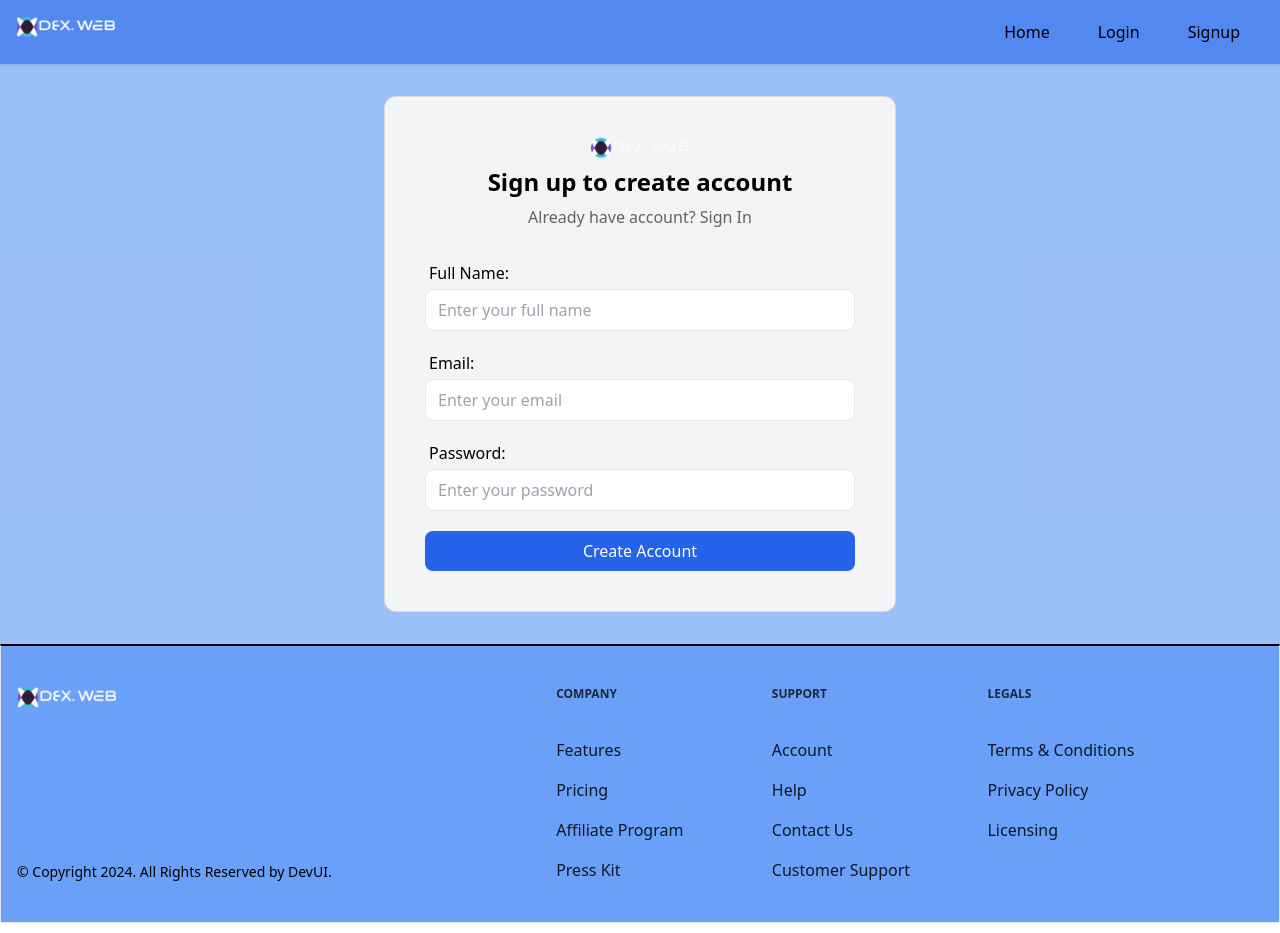
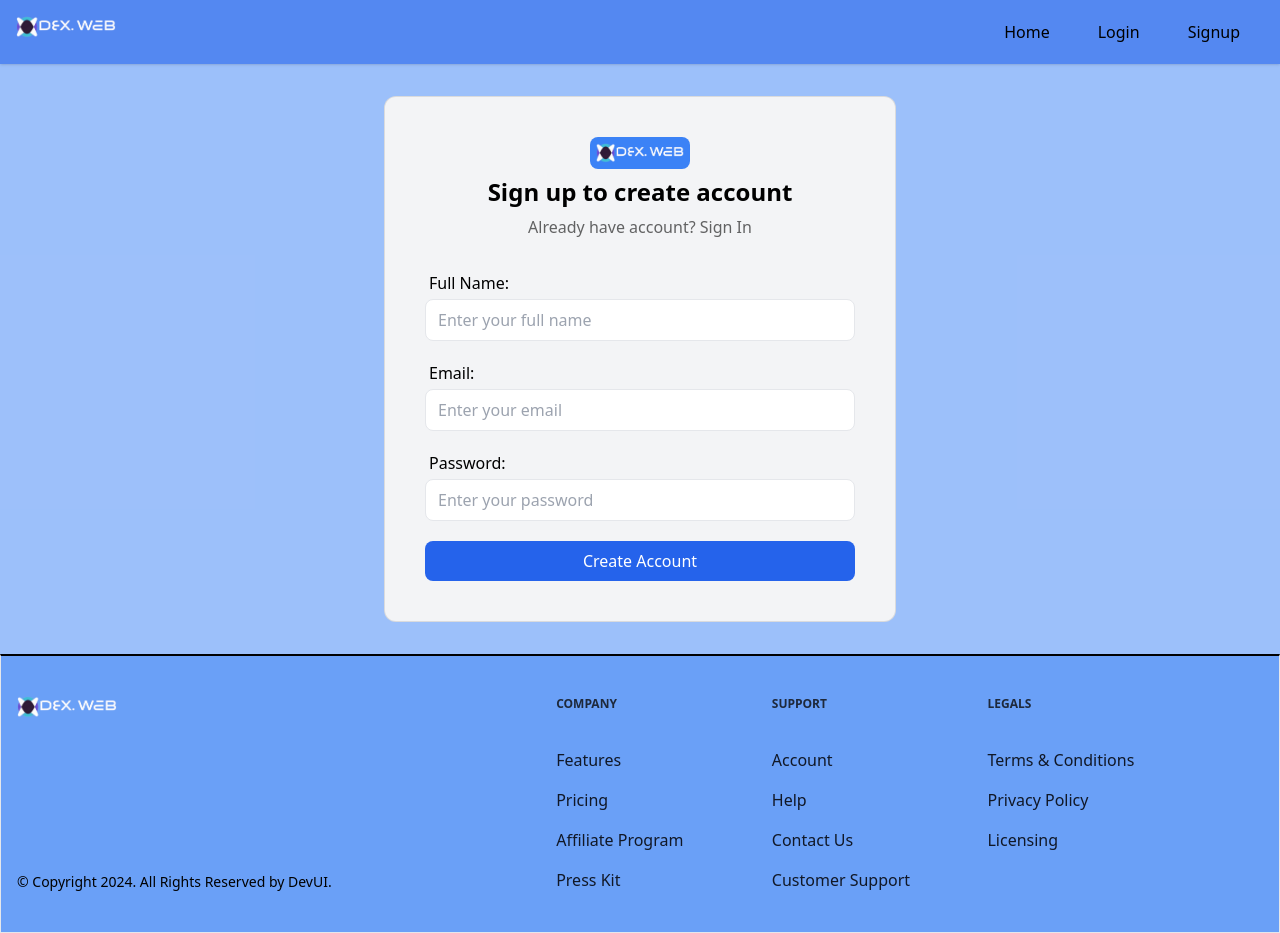
Before and after one commit to Dexter766/appwriteBlog_react-hook-form_RTK_react-redux_tailwindCSS, a React (Vite) app: page /signup in a window 1280 px wide. Built offline with nearby package versions, Linux system fonts and the light colour scheme; no server answers.

Commit message:
bg added in logo for login and signup

```diff
--- a/src/components/Login.jsx
+++ b/src/components/Login.jsx
@@ -30,7 +30,7 @@ const Login = () => {
     <div className="flex items-center justify-center w-full">
       <div className="mx-auto w-full max-w-lg bg-gray-100 rounded-xl p-10 border border-black/10 ">
         <div className="mb-2 justify-center flex">
-          <span className="inline-block w-full max-w-[100px]">
+          <span className="inline-block w-full max-w-[100px] bg-blue-500 rounded-lg p-1.5">
             <Logo width="100px" />
           </span>
         </div>
--- a/src/components/Signup.jsx
+++ b/src/components/Signup.jsx
@@ -32,7 +32,7 @@ const Signup = () => {
         className={`mx-auto w-full max-w-lg bg-gray-100 rounded-xl p-10 border border-black/10`}
       >
         <div className="mb-2 justify-center flex">
-          <span className="inline-block w-full max-w-[100px]">
+          <span className="inline-block w-full max-w-[100px] bg-blue-500 rounded-lg p-1.5">
             <Logo width="100%" />
           </span>
         </div>
```
